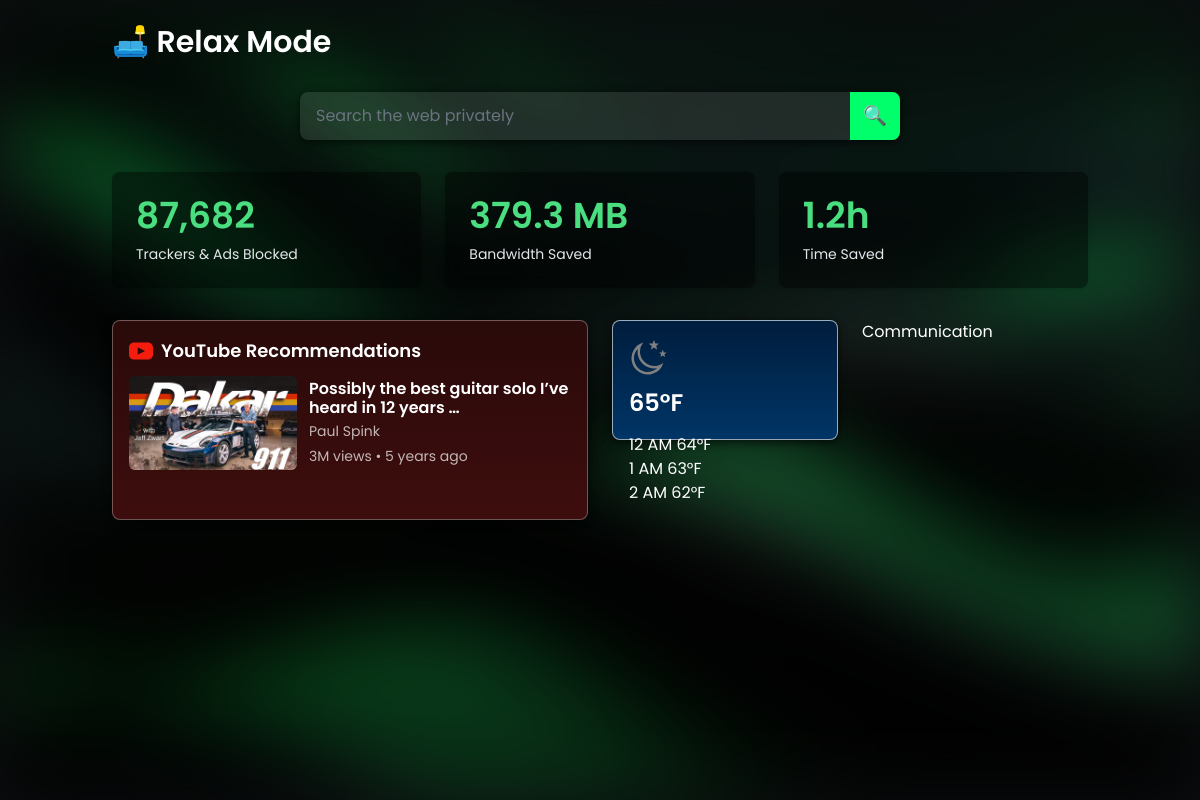
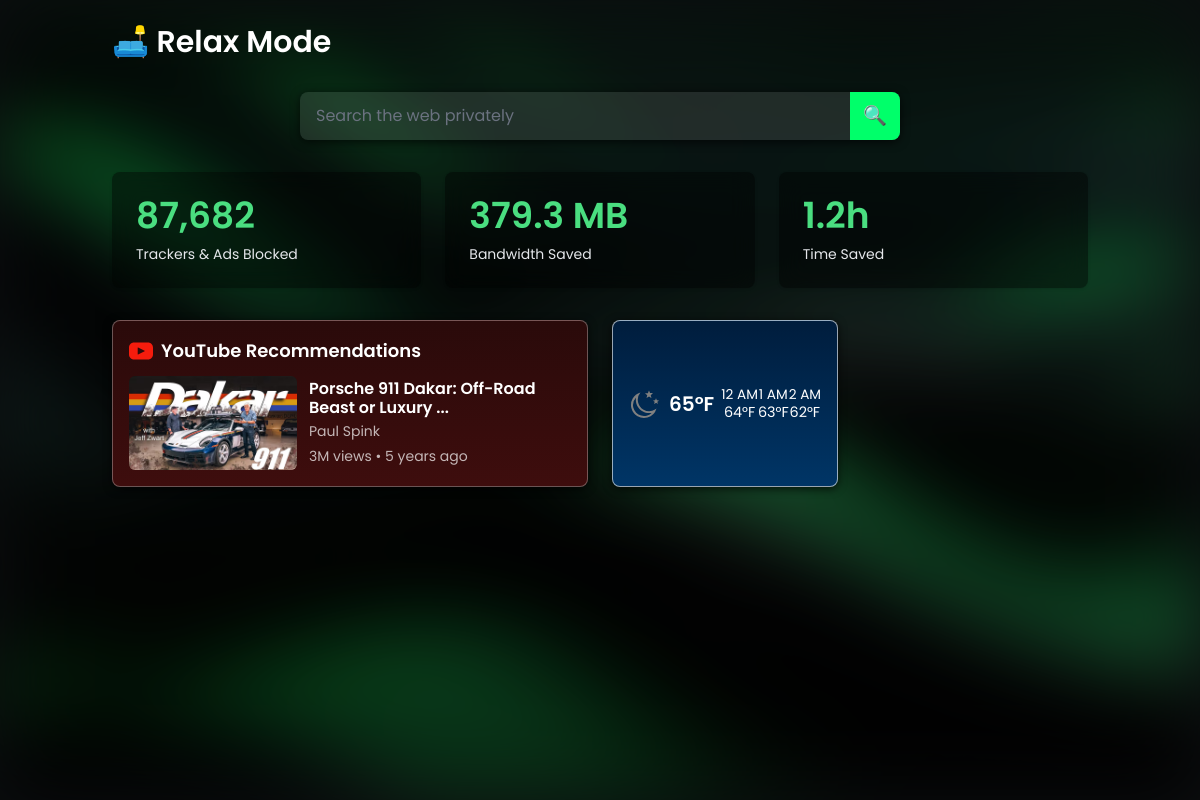
Before and after one commit to MaharshiPatel2274/NeuroPilot, an Electron app: page views/relax-home.html in a window 1200 px wide. Drawn offline with nearby package versions, Linux system fonts and the light colour scheme.

Commit message:
contianer needs to resize dynamically

```diff
--- a/styles/relax-home.css
+++ b/styles/relax-home.css
@@ -68,6 +68,7 @@
     transform:translateX(-50%);
     display:grid;
     grid-template-columns: repeat(4,1fr);
+    grid-auto-rows: auto; /* rows height fit content */
     gap:1.5rem;
     width:80vw;
     max-width:1000px;
@@ -81,8 +82,7 @@
     border:1px solid rgba(255,255,255,0.3);
     border-radius:8px;
     box-shadow:0 2px 8px rgba(0,0,0,0.7);
-    /* make it taller */
-    height: 200px;
+    /* height removed so it grows with its content */
 }
 .youtube-widget { display:flex; flex-direction:column; }
 .youtube-widget-title {
@@ -110,25 +110,62 @@
     margin-top:0.25rem; font-size:0.875rem; color:rgba(255,255,255,0.7);
 }
 
-/* Weather widget */
+/* ------------ Weather Widget Styles ------------ */
 .weather-card {
-    background: linear-gradient(to bottom,#001d3d 0%,#003566 100%);
-    padding:0.25rem;
-    border:1px solid rgba(255,255,255,0.6);
-    border-radius:8px;
-    box-shadow:0 2px 8px rgba(0,0,0,0.7);
-    /* shorter height than YouTube */
-    height: 120px;
+    background: linear-gradient(to bottom, #001d3d 0%, #003566 100%);
+    padding: 0.25rem;
+    border: 1px solid rgba(255,255,255,0.6);
+    border-radius: 8px;
+    box-shadow: 0 2px 8px rgba(0,0,0,0.7);
+    display: flex;
+    align-items: center;
+    /* no min-height so height fits the content */
 }
-.weather-widget {
-    padding:0.75rem;
-    display:flex;
-    flex-direction:column;
-    justify-content:center;
-    align-items:flex-start;
-    color:#fff;
+
+.weather-card .weather-widget {
+    display: flex;
+    align-items: center;
+    justify-content: space-between;
+    width: 100%;
+    padding: 0.75rem;
+    gap: 1rem;
 }
-.weather-icon { width:40px; height:40px; margin-bottom:0.5rem; }
+
+.weather-widget .current {
+    display: flex;
+    align-items: center;
+    gap: 0.5rem;
+}
+
+.weather-icon {
+    width: 32px;
+    height: 32px;
+}
+
 .weather-widget .temp {
-    font-size:1.5rem; font-weight:600; margin-bottom:0.75rem;
+    font-size: 1.25rem;
+    font-weight: 600;
 }
+
+.forecast {
+    display: flex;
+    justify-content: space-between;
+    flex: 1;
+}
+
+.hour {
+    display: flex;
+    flex-direction: column;
+    align-items: center;
+}
+
+.hour-label {
+    font-size: 0.85rem;
+    margin-bottom: 0.25rem;
+    line-height: 1;
+}
+
+.hour-temp {
+    font-size: 0.9rem;
+    line-height: 1;
+}
--- a/views/relax-home.html
+++ b/views/relax-home.html
@@ -103,7 +103,7 @@
                                 href="https://www.youtube.com/watch?v=GLC4HuOBH9o"
                                 class="video-title"
                         >
-                            Possibly the best guitar solo I’ve heard in 12 years …
+                            Porsche 911 Dakar: Off-Road Beast or Luxury ...
                         </a>
                         <div class="video-channel">Paul Spink</div>
                         <div class="video-meta">3M views • 5 years ago</div>
@@ -141,9 +141,9 @@
         </div>
 
         <!-- Communication placeholder -->
-        <div class="category-card" id="communication">
-            <h3>Communication</h3>
-        </div>
+<!--        <div class="category-card" id="communication">-->
+<!--            <h3>Communication</h3>-->
+<!--        </div>-->
     </section>
 </div>
 
```
